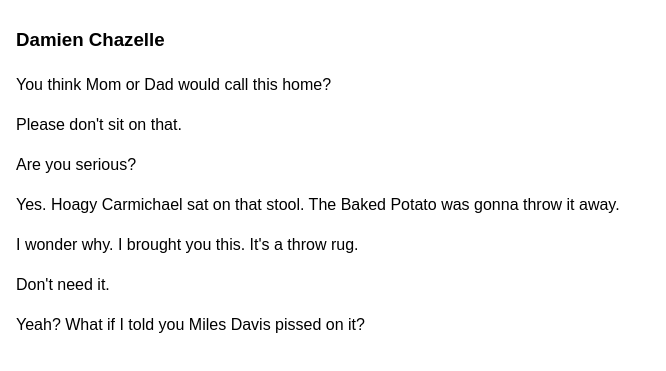
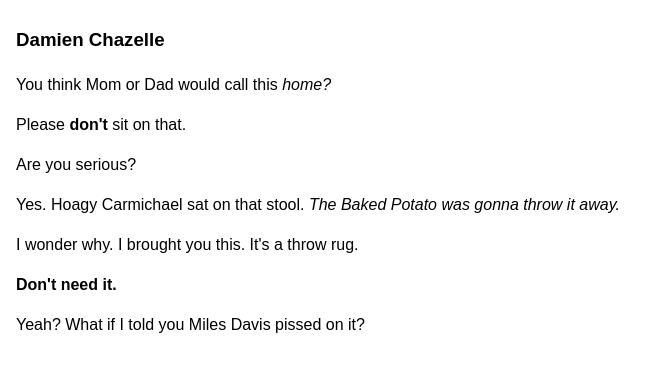
Before and after one commit to VaneUrbieta/In-Class-Exercise-2-dialogue, a plain HTML site: page index.html in a window 1280 px wide. Shown: the part 65-436 px from the top of the page, without its empty margins (0-666 px from the left). Drawn offline with Linux system fonts and the light colour scheme.

Commit message:
Added meaning/Stylized it

```diff
--- a/index.html
+++ b/index.html
@@ -13,13 +13,13 @@
     <h3>
       Damien Chazelle
     </h3>
-  <p>You think Mom or Dad would call this home?</p>
-    <p>Please don't sit on that.</p>
+  <p>You think Mom or Dad would call this <em>home?</em></p>
+    <p>Please <b>don't</b> sit on that.</p>
   <p>Are you serious?</p>
   <p>Yes. Hoagy Carmichael sat on that stool.
-                The Baked Potato was gonna throw it away.</p>
+                <i>The Baked Potato was gonna throw it away.</i></p>
   <p>I wonder why.
                 I brought you this. It's a throw rug.</p>
-    <p>Don't need it.</p>
+    <p><strong>Don't need it.</strong></p>
   <p>Yeah? What if I told you Miles Davis pissed on it?</p>
 </html>
```
